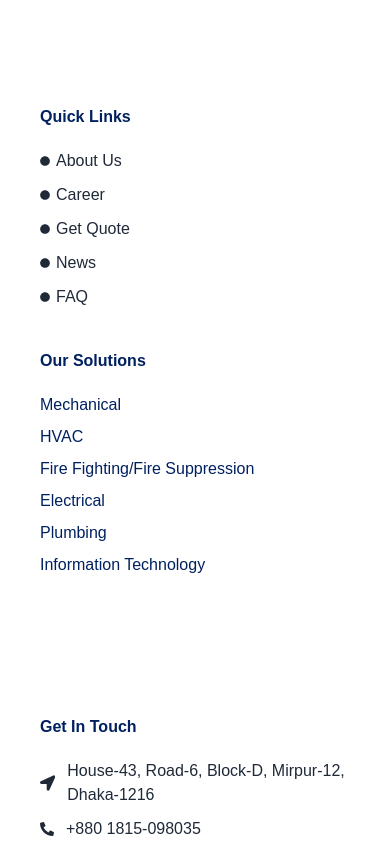
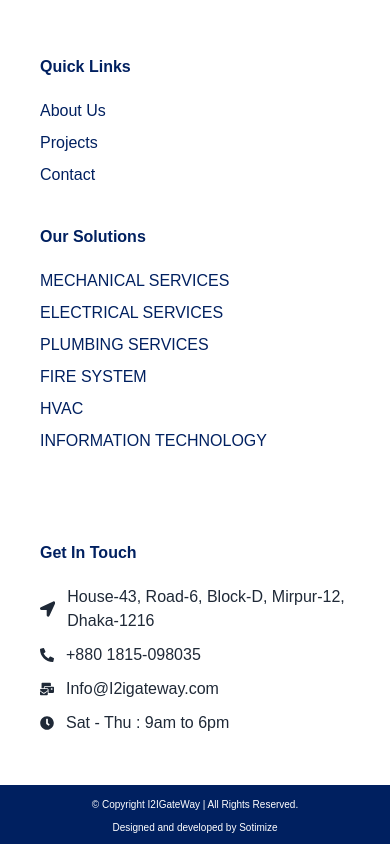
Before and after one commit to Parvez765/i2i-gateway, a React (Create React App) app: page / in a window 390 px wide. Shown: the part 10320-11164 px from the top of the page. Built offline with nearby package versions, Linux system fonts and the light colour scheme.

Commit message:
footer and subfooter corrected

```diff
--- a/src/Component/Shared/Footer/Footer.js
+++ b/src/Component/Shared/Footer/Footer.js
@@ -4,6 +4,7 @@ import "./Footer.css"
 import SubFooter from './SubFooter';
 import { Link } from 'react-router-dom';
 import footerLogo from "../../../assets/navLogo-01.png"
+import {services} from "../../../data/services";
 
 const Footer = () => {
     return (
@@ -22,29 +23,24 @@ const Footer = () => {
                     <div className='flex flex-col-reverse lg:flex-row gap-[30px] lg:gap-[100px]'>
                         <div>
                             <h1 className='text-[#002060] text-[16px] 2xl:text-[18px] mindWorksHead mb-[20px]'>Our Solutions</h1>
-                            <div>
-                                <h4 className=' bangladeshHead text-[#002060] mb-[8px] '>Mechanical</h4>
-                                <h4 className=' bangladeshHead text-[#002060] mb-[8px]'>HVAC</h4>
-                                <h4 className=' bangladeshHead text-[#002060] mb-[8px]'>Fire Fighting/Fire Suppression</h4>
-                                <h4 className=' bangladeshHead text-[#002060] mb-[8px]'>Electrical</h4>
-                                <h4 className=' bangladeshHead text-[#002060] mb-[8px]'>Plumbing</h4>
-                                <h4 className=' bangladeshHead text-[#002060] mb-[8px]'>Information Technology</h4>
+                            {
+                                services.map(el=>
+
+                            <Link className=' bangladeshHead text-[#002060] mb-[8px] block' key={el.id} to={`/service/${el.id}`}>{el.name}</Link>
+                                )
+                            }
 
                             </div>
-
-                        </div>
-                        <div className='mt-[50px] lg:mt-[0px]'>
-                            <h1 className='text-[#002060] text-[16px] 2xl:text-[18   px] mindWorksHead mb-[20px]'>Quick Links</h1>
-                            <Link><p className='mb-[10px] flex items-center gap-[6px]'><FaCircle className='text-[10px]' /> About Us</p></Link>
-                            <Link><p className='mb-[10px] flex items-center gap-[6px]'><FaCircle className='text-[10px]' />Career</p></Link>
-                            <Link><p className='mb-[10px] flex items-center gap-[6px]'><FaCircle className='text-[10px]' />Get Quote</p></Link>
-                            <Link><p className='mb-[10px] flex items-center gap-[6px]'><FaCircle className='text-[10px]' />News</p></Link>
-                            <Link><p className='mb-[10px] flex items-center gap-[6px]'><FaCircle className='text-[10px]' />FAQ</p></Link>
+                        <div>
+                            <h1 className='text-[#002060] text-[16px] 2xl:text-[18px] mindWorksHead mb-[20px]'>Quick Links</h1>
+                            <Link className=' bangladeshHead text-[#002060] mb-[8px] block' to={'/about'}>About Us</Link>
+                            <Link className=' bangladeshHead text-[#002060] mb-[8px] block' to={'/portfolio'}>Projects</Link>
+                            <Link className=' bangladeshHead text-[#002060] mb-[8px] block' to={'/contact'}>Contact</Link>
 
                         </div>
 
                     </div>
-                    <div className='mt-[50px] lg:mt-[0px]'>
+                    <div>
                             <h1 className='text-[#002060] text-[16px] 2xl:text-[18px] mindWorksHead mb-[20px]'>Get In Touch</h1>
                            <p className='mb-[10px] flex items-center gap-[12px]'><FaLocationArrow className='text-[20px]' /> House-43, Road-6, Block-D, Mirpur-12, Dhaka-1216</p>
                            <p className='mb-[10px] flex items-center gap-[12px]'><FaPhoneAlt className='text-[14px]' />+880 1815-098035</p>
--- a/src/Component/Shared/Footer/SubFooter.js
+++ b/src/Component/Shared/Footer/SubFooter.js
@@ -5,7 +5,7 @@ const SubFooter = () => {
         <div className='bg-[#002060] p-3'>
             <div className='container mx-auto flex flex-col lg:flex-row justify-between items-center text-white'>
                     <p className='text-[10px] lg:text-[16px] mb-[8px] lg:mb-[0px]'>© Copyright I2IGateWay | All Rights Reserved.</p>
-                    <p className='text-[10px] lg:text-[16px]'>Website developed by <a href="https://www.facebook.com/softimize">SotimizeTech</a></p>
+                    <p className='text-[10px] lg:text-[16px]'>Designed and developed by <a href="https://softimize.tech">Sotimize</a></p>
               </div>
         </div>
     );
```
